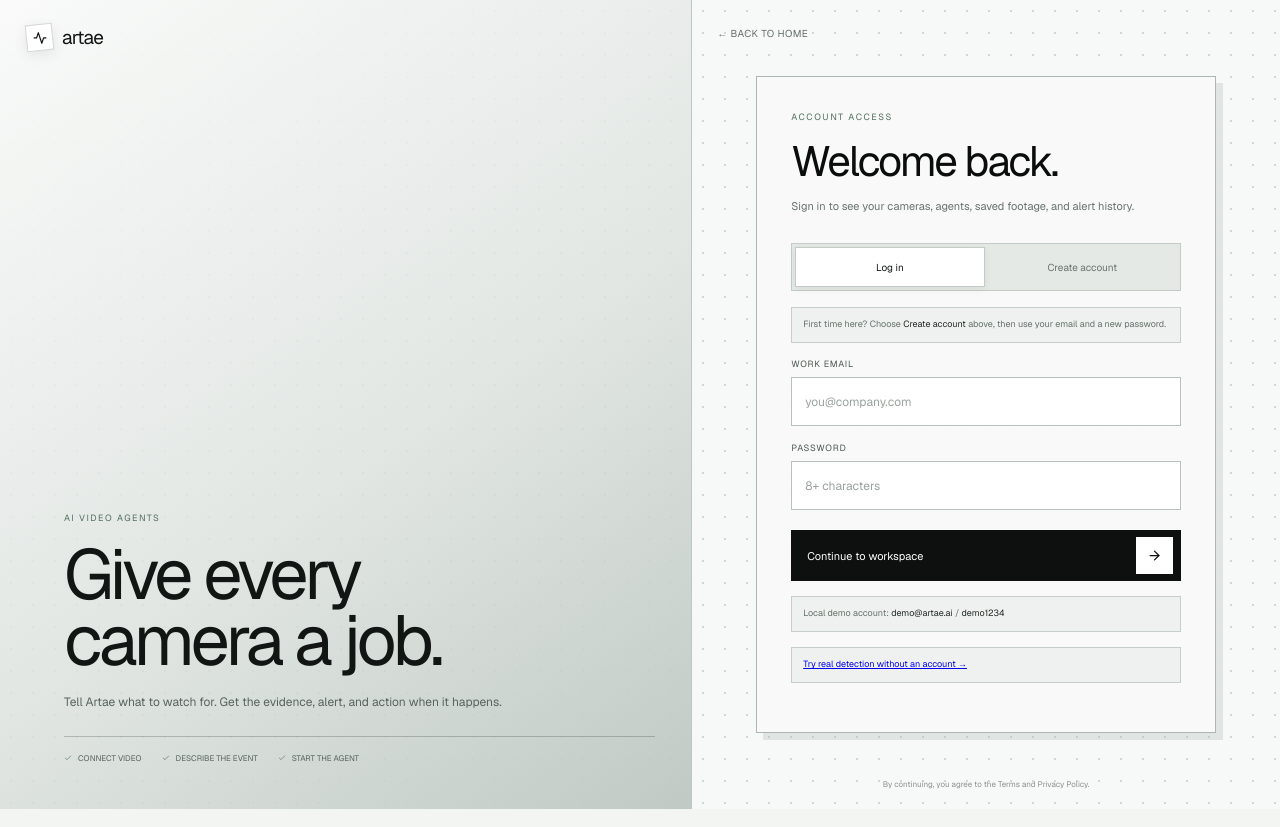
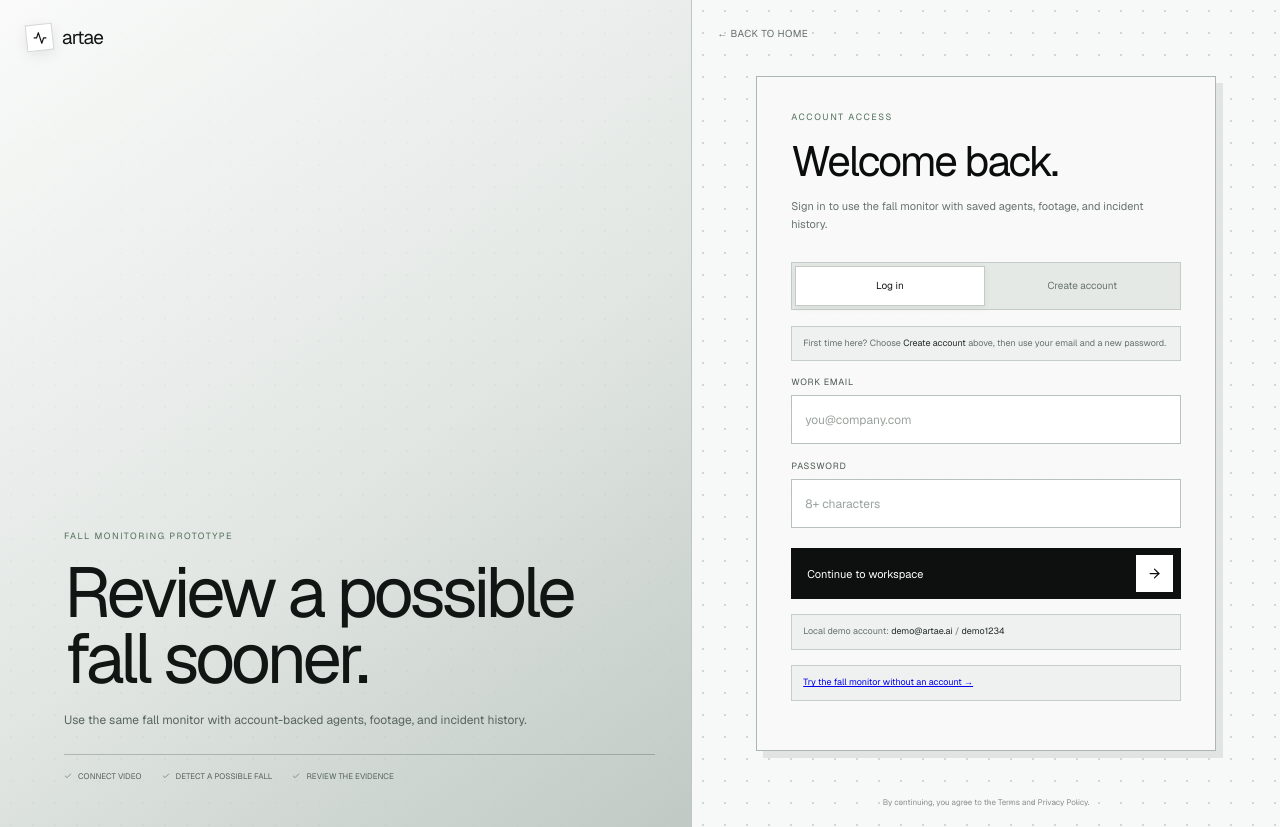
Before and after one commit to Wasseem10/artae-vision, a Next.js app in the folder apps/web/: page /login in a window 1280 px wide. Built offline with nearby package versions, Linux system fonts and the light colour scheme; no server answers.

Commit message:
Keep fall monitor as the canonical demo and sign-in destination

```diff
--- a/apps/web/src/components/browser-monitor.tsx
+++ b/apps/web/src/components/browser-monitor.tsx
@@ -936,10 +936,9 @@ export function BrowserMonitor({ workspace = false, experience = "general" }: {
           artae.
         </Link>
         <div>
-          {seniorSafety && <Link href="/demo">Upload analysis</Link>}
           <Link href="#saved-agents">My agents</Link>
           <Link href="#history">Past footage</Link>
-          {scope === "guest" ? <Link href="/login?next=demo">Sign in to save</Link> :
+          {scope === "guest" ? <Link href="/login?next=live">Sign in to save</Link> :
             <button disabled={running || saving > 0 || savingJob} onClick={() => void getSupabaseBrowserClient().auth.signOut()}>Sign out</button>}
         </div>
       </header>
@@ -1331,7 +1330,7 @@ export function BrowserMonitor({ workspace = false, experience = "general" }: {
           ))}
         </div>
       </section>
-      <footer className={styles.attribution}><Link href="/app/native">Installed camera workspace (requires the camera service)</Link> · Browser monitoring is not an emergency response service.</footer>
+      <footer className={styles.attribution}>{!seniorSafety && <><Link href="/app/native">Installed camera workspace (requires the camera service)</Link> · </>}Browser monitoring is not an emergency response service.</footer>
     </main>
   );
 }
--- a/apps/web/src/components/login-page.tsx
+++ b/apps/web/src/components/login-page.tsx
@@ -114,10 +114,10 @@ export function LoginPage() {
         <div className={styles.visualShade} />
         <Link className={styles.wordmark} href="/"><span><FiActivity /></span>artae</Link>
         <div className={styles.visualCopy}>
-          <p>AI VIDEO AGENTS</p>
-          <h1>Give every<br />camera a job.</h1>
-          <span>Tell Artae what to watch for. Get the evidence, alert, and action when it happens.</span>
-          <div className={styles.visualSteps}><span><FiCheck /> Connect video</span><span><FiCheck /> Describe the event</span><span><FiCheck /> Start the agent</span></div>
+          <p>FALL MONITORING PROTOTYPE</p>
+          <h1>Review a possible<br />fall sooner.</h1>
+          <span>Use the same fall monitor with account-backed agents, footage, and incident history.</span>
+          <div className={styles.visualSteps}><span><FiCheck /> Connect video</span><span><FiCheck /> Detect a possible fall</span><span><FiCheck /> Review the evidence</span></div>
         </div>
       </section>
 
@@ -126,7 +126,7 @@ export function LoginPage() {
         <div className={styles.formWrap}>
           <p className={styles.eyebrow}>ACCOUNT ACCESS</p>
           <h2>{mode === "login" ? "Welcome back." : "Create your account."}</h2>
-          <p className={styles.intro}>{mode === "login" ? "Sign in to see your cameras, agents, saved footage, and alert history." : "Create one workspace for your cameras, agents, footage, alerts, and connected actions."}</p>
+          <p className={styles.intro}>{mode === "login" ? "Sign in to use the fall monitor with saved agents, footage, and incident history." : "Create an account to save fall-monitoring agents, footage, and incident reviews."}</p>
           <div className={styles.authMode} role="group" aria-label="Authentication mode">
             <button className={mode === "login" ? styles.activeMode : ""} onClick={() => { setMode("login"); setError(""); setMessage(""); }} type="button">Log in</button>
             <button className={mode === "signup" ? styles.activeMode : ""} onClick={() => { setMode("signup"); setError(""); setMessage(""); }} type="button">Create account</button>
@@ -162,7 +162,7 @@ export function LoginPage() {
             <button disabled={working} type="submit">{working ? "Please wait…" : mode === "login" ? "Continue to workspace" : "Create account"} <span><FiArrowRight /></span></button>
           </form>
           {localDemoAvailable ? <p className={styles.previewNote}>Local demo account: <strong>{LOCAL_DEMO_EMAIL}</strong> / <strong>{LOCAL_DEMO_PASSWORD}</strong></p> : null}
-          <p className={styles.previewNote}><Link href="/demo">Try real detection without an account →</Link></p>
+          <p className={styles.previewNote}><Link href="/live">Try the fall monitor without an account →</Link></p>
           {!isSupabaseConfigured() ? <p className={styles.previewNote}>Account sign-in is unavailable until Supabase is configured. Guest recordings are not cloud backups.</p> : null}
         </div>
         <p className={styles.legal}>By continuing, you agree to the Terms and Privacy Policy.</p>
--- a/apps/web/src/lib/login-destination.ts
+++ b/apps/web/src/lib/login-destination.ts
@@ -1,6 +1,6 @@
 export const LOGIN_RETURN_KEY = "artae_login_return";
 
 // Never accept arbitrary redirect URLs from a query string or browser storage.
-export function loginDestination(search: string): "/demo" | "/app" {
-  return new URLSearchParams(search).get("next") === "demo" ? "/demo" : "/app";
+export function loginDestination(search: string): "/demo" | "/live" {
+  return new URLSearchParams(search).get("next") === "demo" ? "/demo" : "/live";
 }
```
Also changed, not shown: apps/web/src/components/dashboard-gate.tsx (+11 -7 lines), 2 other files (tests, documents, lock files or other folders).
